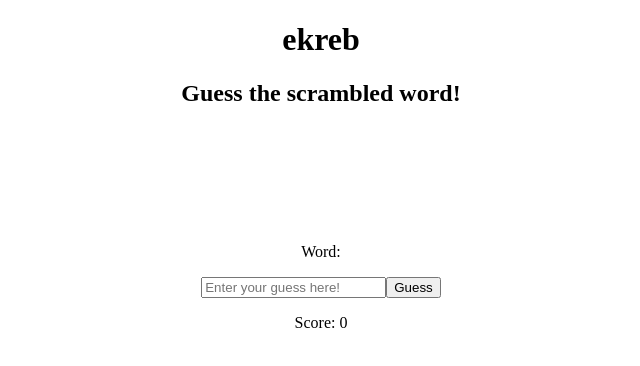
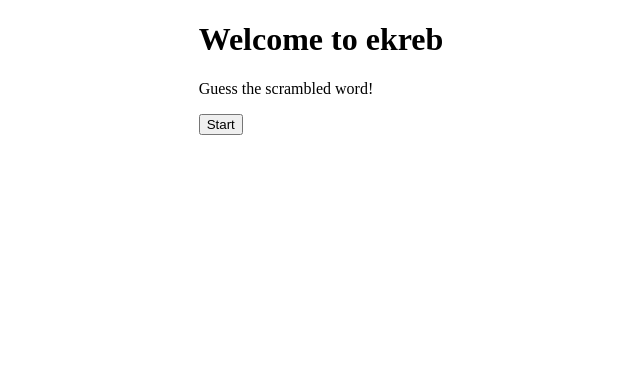
Before and after one commit to tvan04/ekreb, a React (Vite) app in the folder ekreb/client/: page / in a window 1280 px wide. Shown: the top 366 px of the page, without its empty margins (319-959 px from the left). Built offline with nearby package versions, Linux system fonts and the light colour scheme; no server answers.

Commit message:
add states for start, end, game, and result

```diff
--- a/ekreb/client/src/App.jsx
+++ b/ekreb/client/src/App.jsx
@@ -4,52 +4,90 @@ import axios from "axios";
 
 function App() {
   const [guess, setGuess] = useState("");
-  const [word, setWord] = useState("");
+  const [originalWord, setOriginalWord] = useState("");
+  const [scrambledWord, setScrambledWord] = useState("");
   const [score, setScore] = useState(0);
+  const [correct, setCorrect] = useState(false);
+  const [gameState, setGameState] = useState("start");
+  const [wordsPlayed, setWordsPlayed] = useState(0);
 
+  //checks to see how many words have been played and ends game after 5
+  useEffect(() => {
+    if (wordsPlayed == 5) {
+      setGameState("end");
+    }
+  }, [wordsPlayed]);
+
+  //sends guess to sever for validation, clears guess, fetches new word, increments words played
   const handleGuess = async () => {
     try {
-      const response = await axios.post(
-        "http://localhost:3000/api/ekreb/validate",
-        {
+      await axios.post("http://localhost:3000/api/ekreb/validate", {
         guess: guess,
+      });
+      setGuess("");
+      setWordsPlayed(wordsPlayed + 1);
+      setGameState("result");
+    } catch {
+      console.error("Error submitting guess");
+    }
 
-        }
-      );
-    } catch {
-      console.log("error");
-    }
+    try {
       const response = await axios.get("http://localhost:3000/api/ekreb/score");
       setScore(response.data.score);
-
+      setCorrect(response.data.correctness);
+    } catch (error) {
+      console.error("Error getting score:", error);
+    }
   };
 
-  useEffect(() => {
+  //fetches a new word from the server
   const fetchWord = async () => {
     try {
       const response = await axios.get(
         "http://localhost:3000/api/ekreb/random-word"
       );
       if (response.data) {
-          setWord(response.data.word);
+        setOriginalWord(response.data.originalWord);
+        setScrambledWord(response.data.scrambledWord);
       }
     } catch (error) {
       console.error("Error fetching word:", error);
     }
   };
 
+  //resets game state, score, words played, and resets user score on server
+  const restartGame = async () => {
+    setGameState("game");
+    setScore(0);
+    setWordsPlayed(0);
+    try {
+      await axios.patch("http://localhost:3000/api/ekreb/score");
+    } catch (error) {
+      console.error("Error restarting game:", error);
+    }
+  };
+
+  let content;
+  if (gameState === "start") {
+    content = (
+      <div className="start">
+        <h1>Welcome to ekreb</h1>
+        <p>Guess the scrambled word!</p>
+        <button
+          onClick={() => {
+            setGameState("game");
             fetchWord();
-  }, []);
-
-  return (
-    <>
-      <div className="heading">
+          }}
+        >
+          Start
+        </button>
+      </div>
+    );
+  } else if (gameState === "game") {
+    content = (
+      <div className="game">
         <h1>ekreb</h1>
-        <h2>Guess the scrambled word!</h2>
-      </div>
-
-      <div className="game">
-        <p>Word: {word}</p>
+        <p>Word: {scrambledWord}</p>
         <input
           type="string"
           placeholder="Enter your guess here!"
@@ -58,9 +96,36 @@ function App() {
         />
         <button onClick={handleGuess}>Guess</button>
         <p>Score: {score}</p>
+        <button onClick={fetchWord}>New Word</button>
       </div>
-    </>
+    );
+  } else if (gameState === "result") {
+    content = (
+      <div className="result">
+        <h2>{correct ? "Correct" : "Wrong"}!</h2>
+        <p>Scrambled Word: {scrambledWord}</p>
+        <p>Original Word: {originalWord}</p>
+        <button
+          onClick={() => {
+            setGameState("game");
+            fetchWord();
+          }}
+        >
+          Next
+        </button>
+      </div>
+    );
+  } else if (gameState === "end") {
+    content = (
+      <div className="end">
+        <h1>Game Over!</h1>
+        <p>Your score was: {score}</p>
+        <button onClick={restartGame}>Restart</button>
+      </div>
     );
   }
 
+  return <>{content}</>;
+}
+
 export default App;
```
Lines whose indentation alone changed are shown as unchanged.
